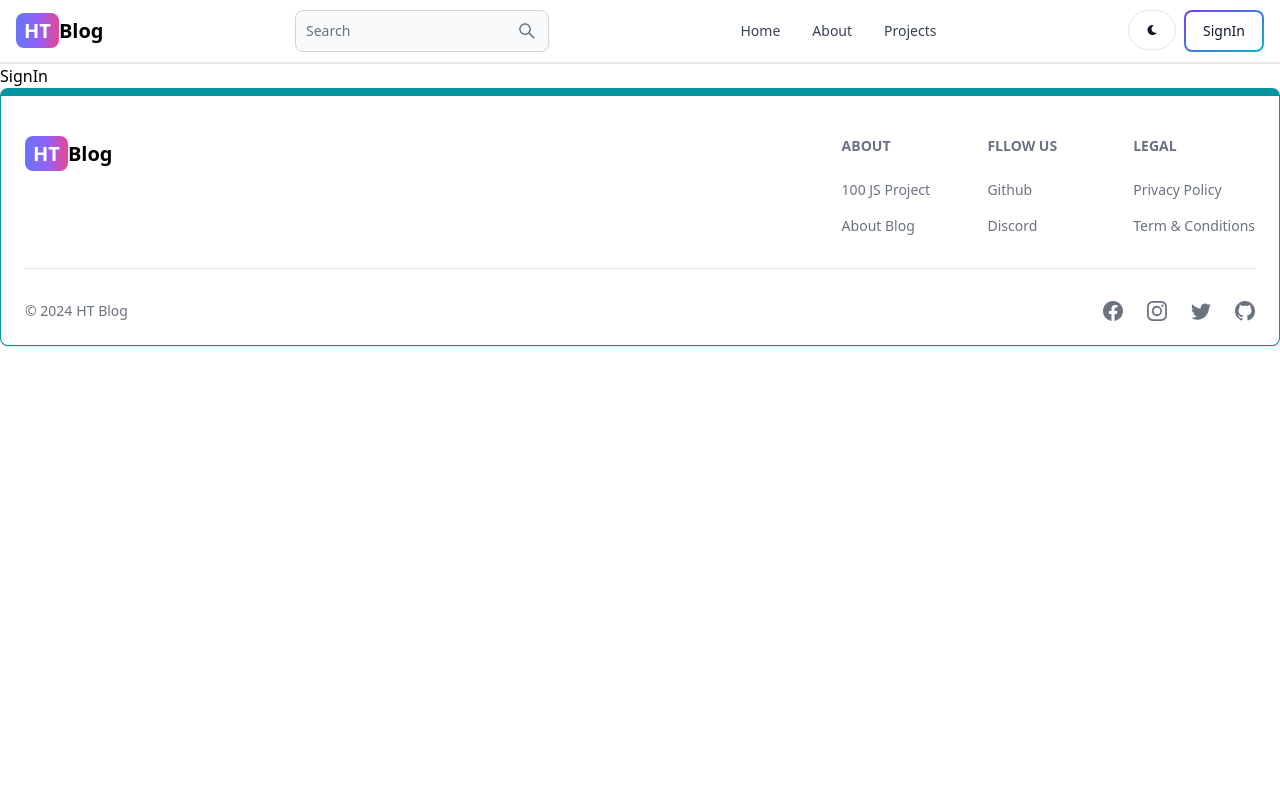
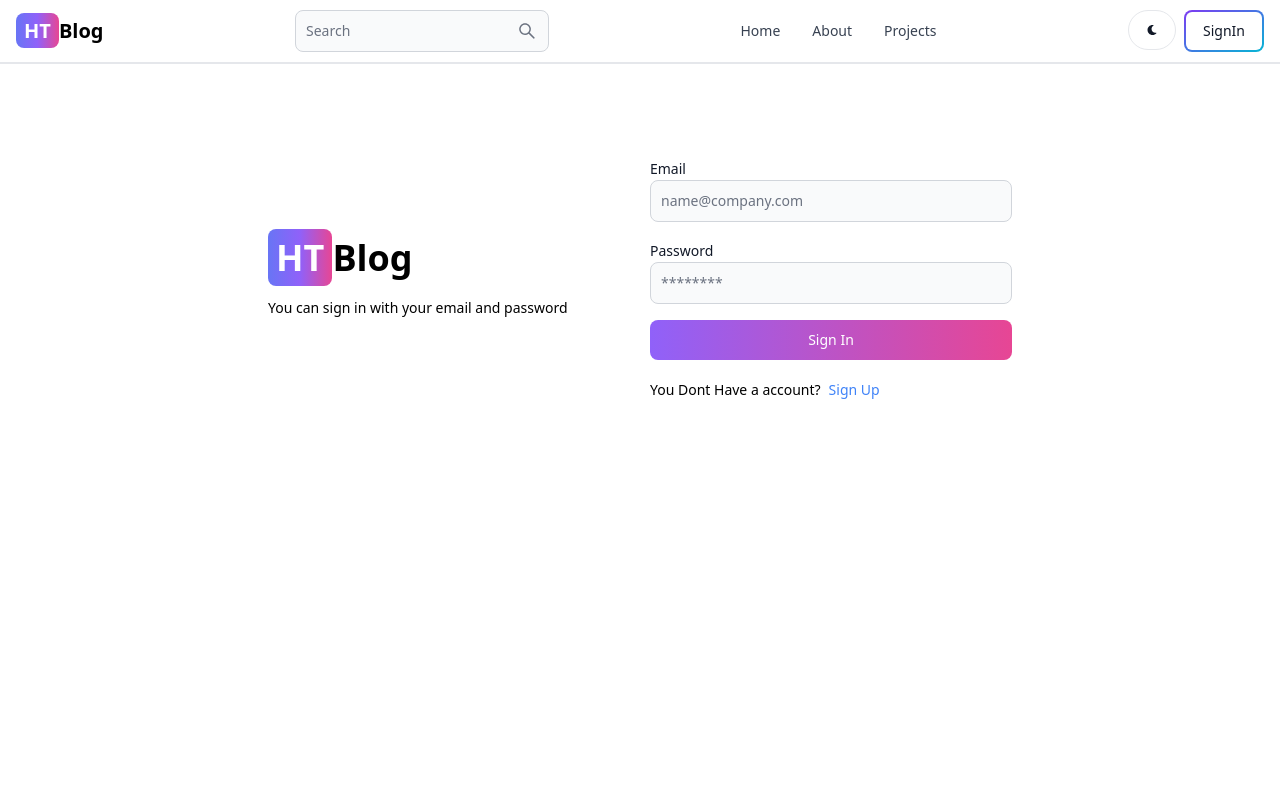
Before and after one commit to jpkato123/mern-blog, a React (Vite) app in the folder frontend/: page /sign-in in a window 1280 px wide. Shown: the top 800 px of the page. Built offline with nearby package versions, Linux system fonts and the light colour scheme.

Commit message:
complete sign in page functionaly

```diff
--- a/frontend/src/pages/SignIn.jsx
+++ b/frontend/src/pages/SignIn.jsx
@@ -1,9 +1,109 @@
+import { Alert, Button, Label, Spinner, TextInput } from "flowbite-react";
+import { useState } from "react";
+import { Link, useNavigate } from "react-router-dom";
+const SignIn = () => {
+  const [formData, setFormData] = useState({});
+  const [errorMessage, setErrorMessage] = useState(null);
+  const [loading, setLoading] = useState(false);
+  const navigate = useNavigate();
 
+  const handleChange = (e) => {
+    setFormData({ ...formData, [e.target.id]: e.target.value.trim() });
+  };
+  // console.log(formData);
+  const handleSubmit = async (e) => {
+    e.preventDefault(); // khong muon load lai trang
+    if ( !formData.email || !formData.password) {
+      return setErrorMessage("Please fill out all fields.");
+    }
+    try {
+      setLoading(true);
+      setErrorMessage(null);
+      const res = await fetch("api/auth/signin", {
+        method: "POST",
+        headers: { "Content-Type": "application/json" },
+        body: JSON.stringify(formData),
+      });
+      const data = await res.json();
+      if (data.success === false) {
+        return setErrorMessage(data.message);
+      }
+      setLoading(false);
+      if (res.ok) {
+        //data.success ===true
+        navigate("/");
+      }
+    } catch (error) {
+      setErrorMessage(error.message);
+      setLoading(false);
+    }
+  };
+  return (
+    <div className="min-h-screen mt-20">
+      <div className="flex p-3 max-w-3xl mx-auto flex-col md:flex-row md:items-center gap-5">
+        {/* left */}
+        <div className="flex-1">
+          <Link to="/" className="font-bold dark:text-white text-4xl">
+            <span className="px-2 py-1 bg-gradient-to-r from-indigo-500 via-purple-500 to-pink-500 rounded-lg text-white">
+              HT
+            </span>
+            Blog
+          </Link>
+          <p className="text-sm mt-5">
+            You can sign in with your email and password
+          </p>
+        </div>
+        {/* right */}
+        <div className="flex-1">
+          <form className="flex flex-col gap-4" onSubmit={handleSubmit}>
+            <div>
+              <Label value="Email" />
+              <TextInput
+                type="email"
+                placeholder="name@company.com"
+                id="email"
+                onChange={handleChange}
+              />
+            </div>
+            <div>
+              <Label value="Password" />
+              <TextInput
+                type="password"
+                placeholder="********"
+                id="password"
+                onChange={handleChange}
+              />
+            </div>
+            <Button
+              gradientDuoTone="purpleToPink"
+              type="submit"
+              disabled={loading}
+            >
+              {loading ? (
+                <>
+                  <Spinner size="sm" />
+                  <span className="pl-3">Loading...</span>
+                </>
+              ) : (
+                "Sign In"
+              )}
+            </Button>
+          </form>
+          <div className="flex gap-2 text-sm mt-5">
+            <span>You Dont Have a account?</span>
+            <Link to="/sign-up" className="text-blue-500">
+              Sign Up
+            </Link>
+          </div>
+          {errorMessage && (
+            <Alert className="mt-5" color="failure">
+              {errorMessage}
+            </Alert>
+          )}
+        </div>
+      </div>
+    </div>
+  );
+};
 
-const SignIn = () => {
-  return (
-    <div>SignIn</div>
-  )
-}
-
-export default SignIn
+export default SignIn;
--- a/frontend/src/pages/SignUp.jsx
+++ b/frontend/src/pages/SignUp.jsx
@@ -55,16 +55,16 @@
       <div className="flex-1">
         <form className="flex flex-col gap-4" onSubmit={handleSubmit}>
           <div>
-            <Label value="Your Username"/>
-            <TextInput type="text" placeholder="Your Username" id="username" onChange={handleChange}/>
+            <Label value="Username"/>
+            <TextInput type="text" placeholder="Username" id="username" onChange={handleChange}/>
           </div>
           <div>
-            <Label value="Your Email"/>
+            <Label value="Email"/>
             <TextInput type="email" placeholder="name@company.com" id="email" onChange={handleChange}/>
           </div>
           <div>
-            <Label value="Your Password"/>
-            <TextInput type="password" placeholder="Your Password" id="password" onChange={handleChange}/>
+            <Label value="Password"/>
+            <TextInput type="password" placeholder="Password" id="password" onChange={handleChange}/>
           </div>
           <Button gradientDuoTone='purpleToPink' type="submit" disabled={loading}>
             {
```
Also changed, not shown: 2 other files (tests, documents, lock files or other folders).
